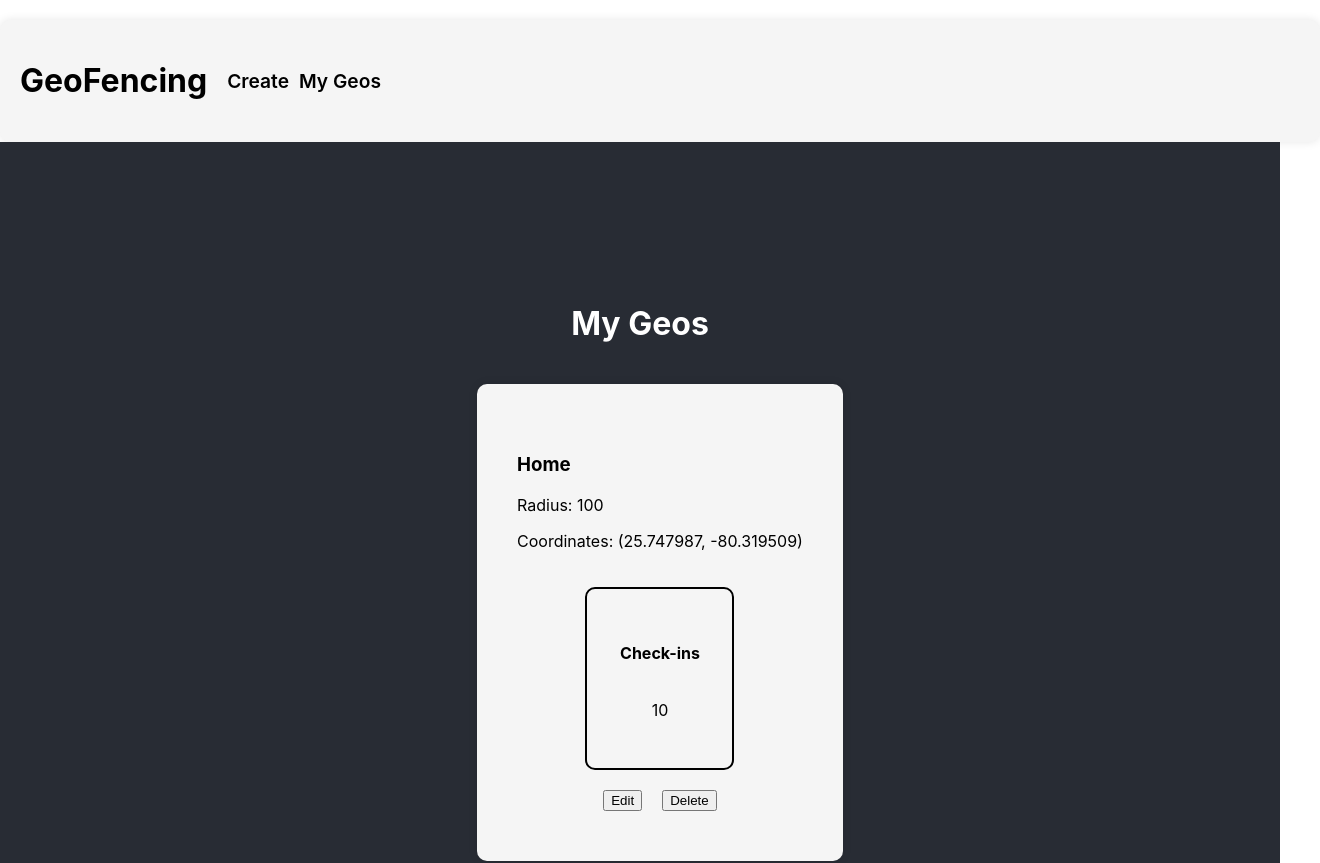
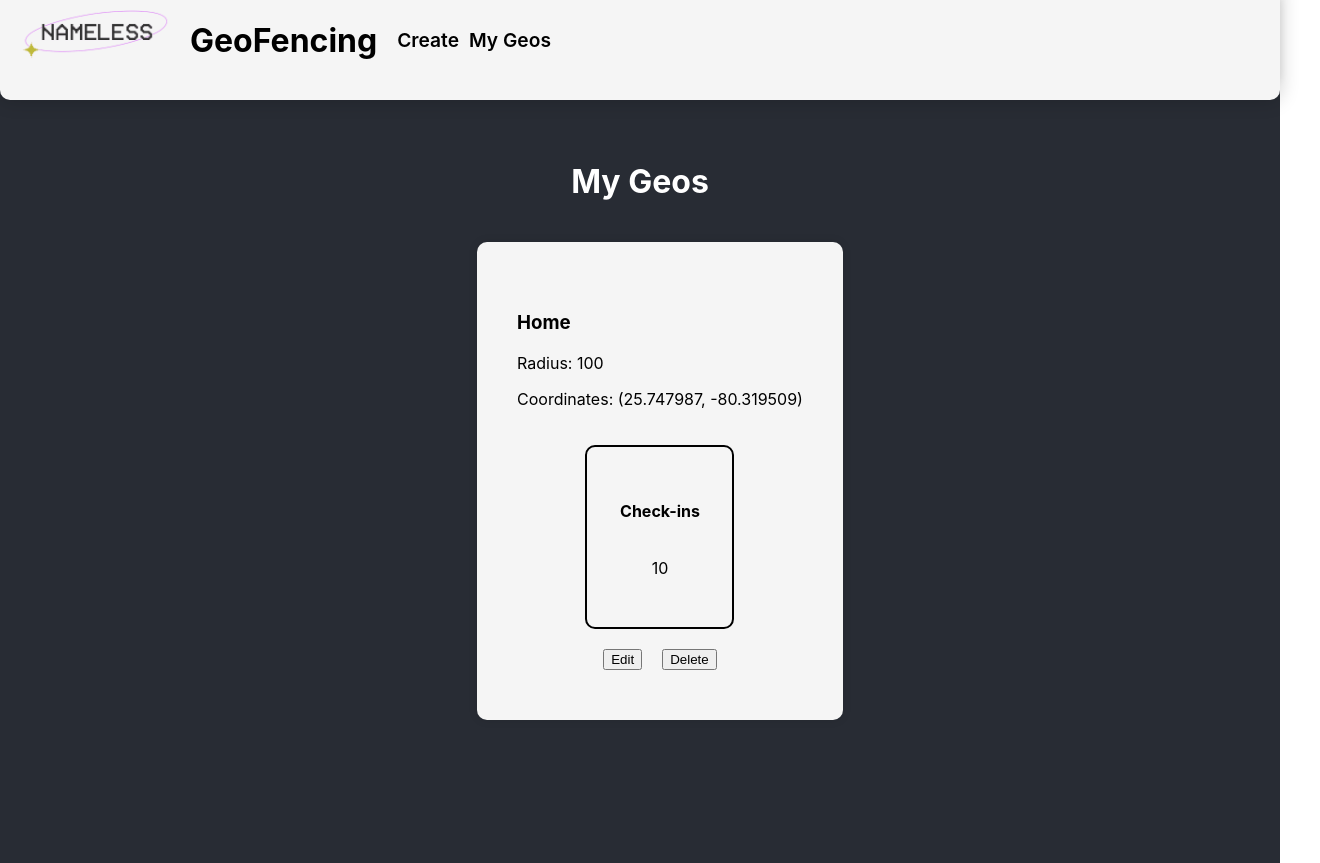
Before and after one commit to austinhatch/on-chain-geo, a React (Create React App) app in the folder app/: page /my-geos in a window 1280 px wide. Shown: the top 863 px of the page, 1320 px wide, since content can reach past the window. Built offline with nearby package versions, Linux system fonts and the light colour scheme.

Commit message:
header reformat

```diff
--- a/app/src/app.module.scss
+++ b/app/src/app.module.scss
@@ -11,3 +11,20 @@
   padding-bottom: 200px;
   overflow-x: hidden;
 }
+
+.header {
+  display: flex;
+  flex-direction: row;
+  align-items: center;
+  justify-content: center;
+  gap: 20px;
+  width: 100%;
+  height: 10vh;
+  // padding: 20px;
+  position: fixed;
+  top: 0;
+  background-color: #282c34;
+  z-index: 1000;
+  box-shadow: 0 0 10px rgba(0, 0, 0, 0.1);
+  transition: all 0.3s ease;
+}
--- a/app/src/components/header/header.jsx
+++ b/app/src/components/header/header.jsx
@@ -1,5 +1,6 @@
 import React, { useState } from "react";
 import styles from "./header.module.scss";
+import namelessLogo from "../../assets/nameless-logo-dark.png";
 
 const routes = [
   {
@@ -9,13 +10,13 @@ const routes = [
   {
     id: "My Geos",
     url: "/my-geos",
-    }
-]
+  },
+];
 
 const Header = () => {
-
   return (
     <div className={styles.parentContainer}>
+      <img src={namelessLogo} className={styles.logo} alt="Nameless Logo" />
       <h1>GeoFencing</h1>
       <div className={styles.routeContainer}>
         {routes.map((route) => (
@@ -26,7 +27,6 @@ const Header = () => {
       </div>
     </div>
   );
-
-}
+};
 
 export default Header;
--- a/app/src/components/header/header.module.scss
+++ b/app/src/components/header/header.module.scss
@@ -2,6 +2,7 @@
   display: flex;
   flex-direction: row;
   align-items: center;
+  align-content: center;
   justify-content: flex-start;
   width: 100%;
   height: 100%;
@@ -10,7 +11,6 @@
   padding: 20px;
   border-radius: 10px;
   box-shadow: 0 0 10px rgba(0, 0, 0, 0.1);
-    margin-top: 20px;
   gap: 20px;
   transition: all 0.3s ease;
 
@@ -35,7 +35,7 @@
   justify-content: center;
   gap: 10px;
 
-    &>a {
+  & > a {
     text-decoration: none;
     color: black;
     font-size: 1.2rem;
@@ -45,6 +45,11 @@
     &:hover {
       color: #007bff;
     }
-
   }
 }
+
+.logo {
+  width: 150px;
+  height: auto;
+  object-fit: cover;
+}
```
Also changed, not shown: app/src/assets/nameless-logo-dark.png (added). Lines whose indentation alone changed are shown as unchanged.
